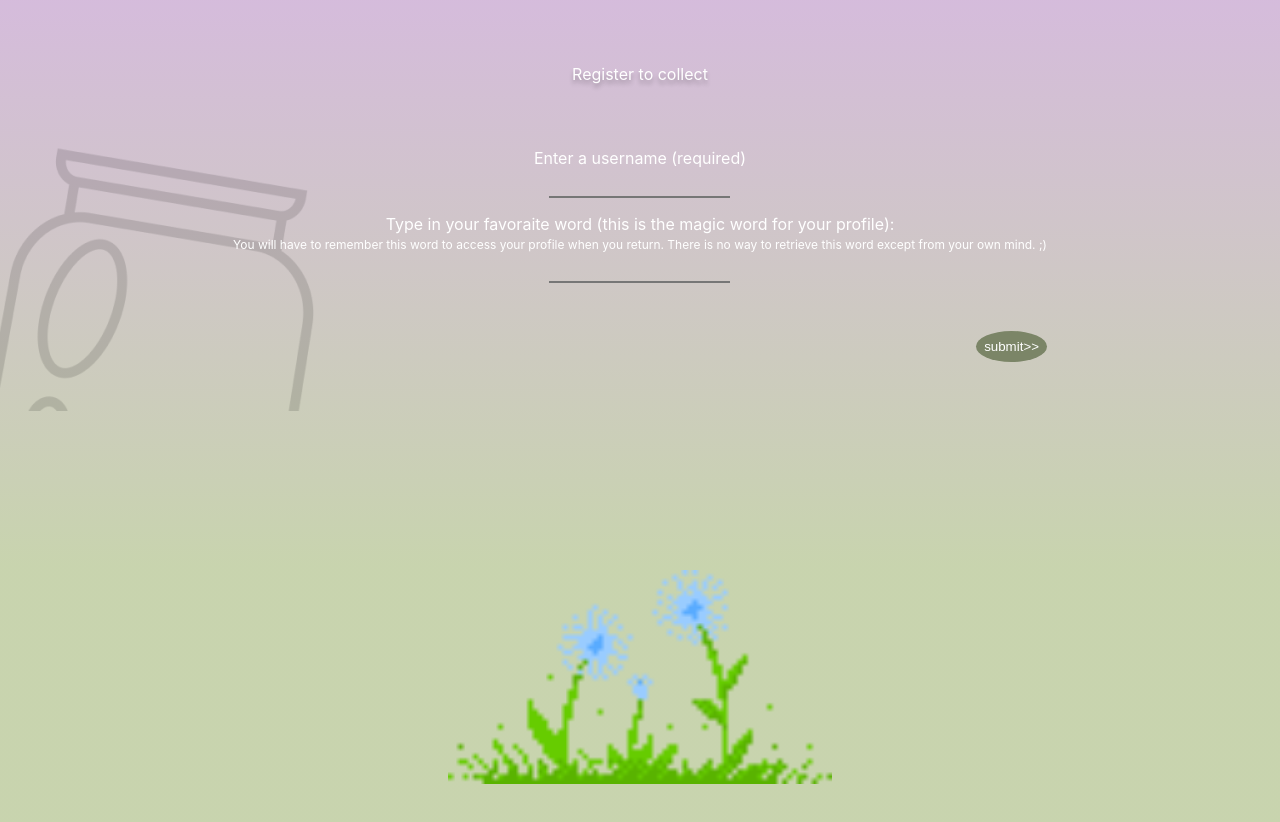
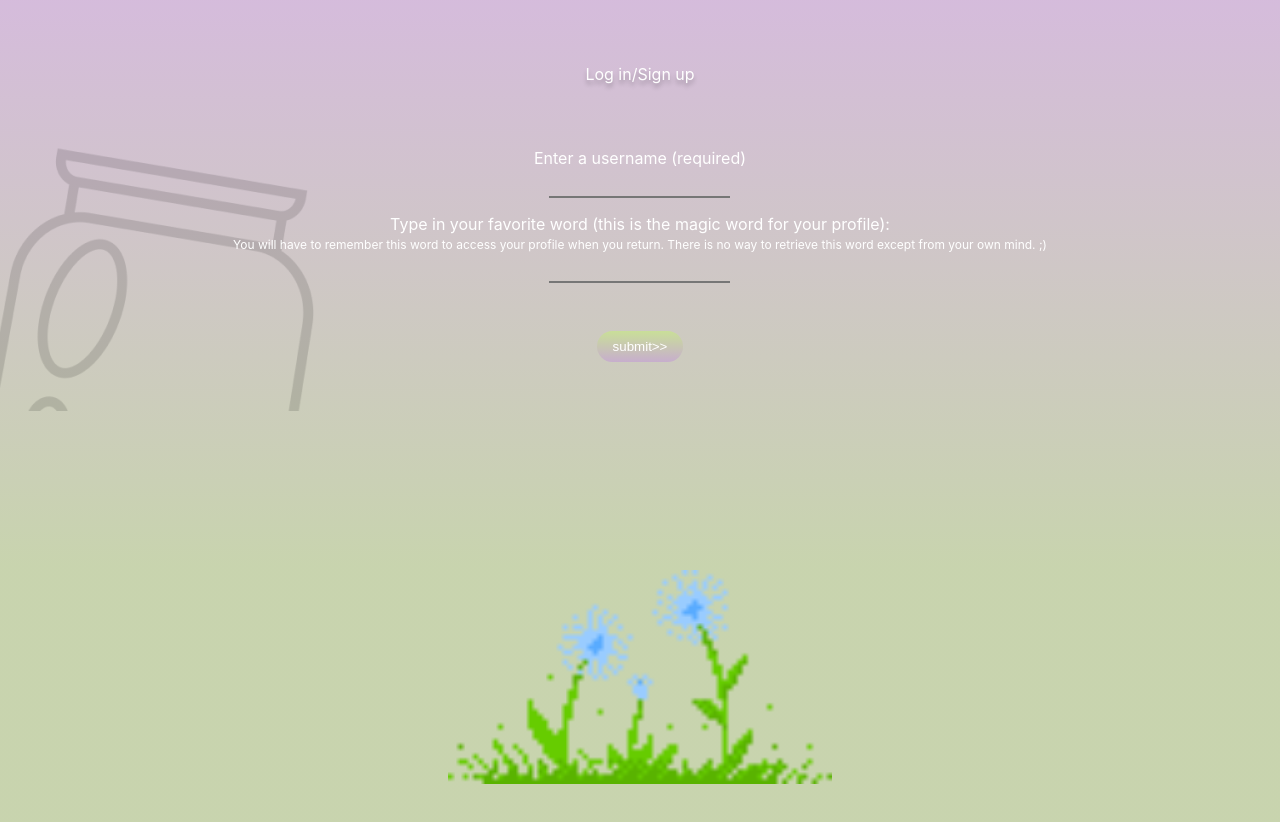
Before and after one commit to tanvibhakta/sultana-fieldness, a React (Create React App) app: page /register in a window 1280 px wide. Shown: the top 822 px of the page. Built offline with nearby package versions, Linux system fonts and the light colour scheme.

Commit message:
Update words, register submit button

```diff
--- a/src/pages/LandingPage.jsx
+++ b/src/pages/LandingPage.jsx
@@ -17,7 +17,7 @@ export const LandingPage = () => {
           i
         </Link>
         <Link to="/register" className="button">
-          sign up/ login
+          Sign Up/Login
         </Link>
         <Link to="/profile" className="button">
           <CollectionJar />
--- a/src/pages/Register.jsx
+++ b/src/pages/Register.jsx
@@ -59,7 +59,7 @@ export const Register = () => {
         backgroundRepeat: "no-repeat, no-repeat",
       }}
     >
-      <div className="heading">Register to collect</div>
+      <div className="heading">Log in/Sign up</div>
       <form
         className="form"
         onSubmit={handleSubmit}
@@ -74,7 +74,7 @@ export const Register = () => {
           required
         />
         <label htmlFor="favouriteWork">
-          Type in your favoraite word (this is the magic word for your profile):
+          Type in your favorite word (this is the magic word for your profile):
         </label>
         <div className="hint">
           You will have to remember this word to access your profile when you
@@ -88,7 +88,7 @@ export const Register = () => {
           onChange={handleChange}
           required
         />
-        <input className="submit" type="submit" value="submit>>" />
+        <input className="button submit" type="submit" value="submit>>" />
         <img src={BlueFlower} className="blue_flower" />
       </form>
     </div>
--- a/src/pages/css/register.css
+++ b/src/pages/css/register.css
@@ -44,15 +44,10 @@
 }
 
 .register-container .submit {
-  margin-top: 3rem;
-  padding: 0.5rem;
-
-  align-self: end;
   border-bottom: none;
 
-  color: white;
-  background: #7b8567;
-  border-radius: 80%;
+  background: linear-gradient(180deg, #c9df98 0%, #c7aecd 100%);
+  color: white !important;
 }
 
 .post-register-container {
```
